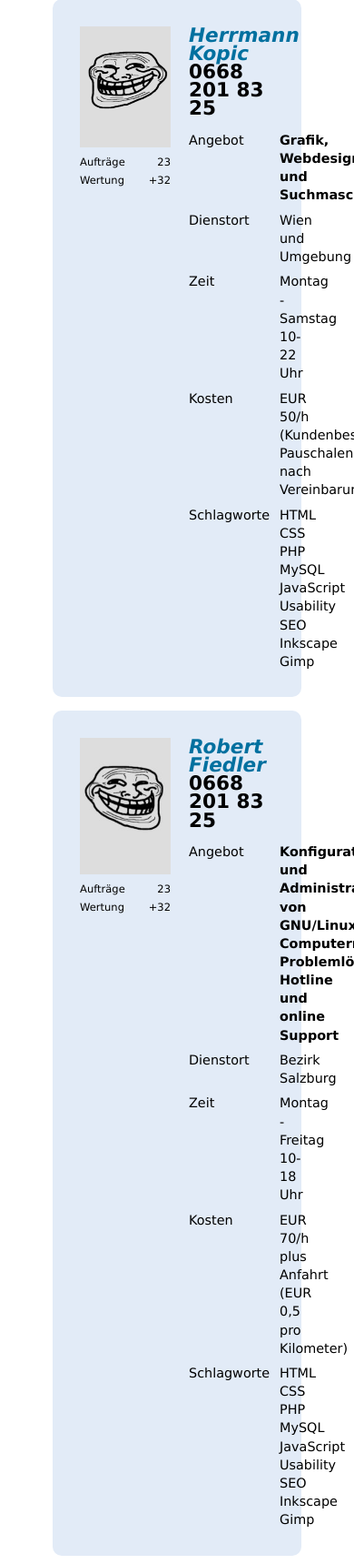
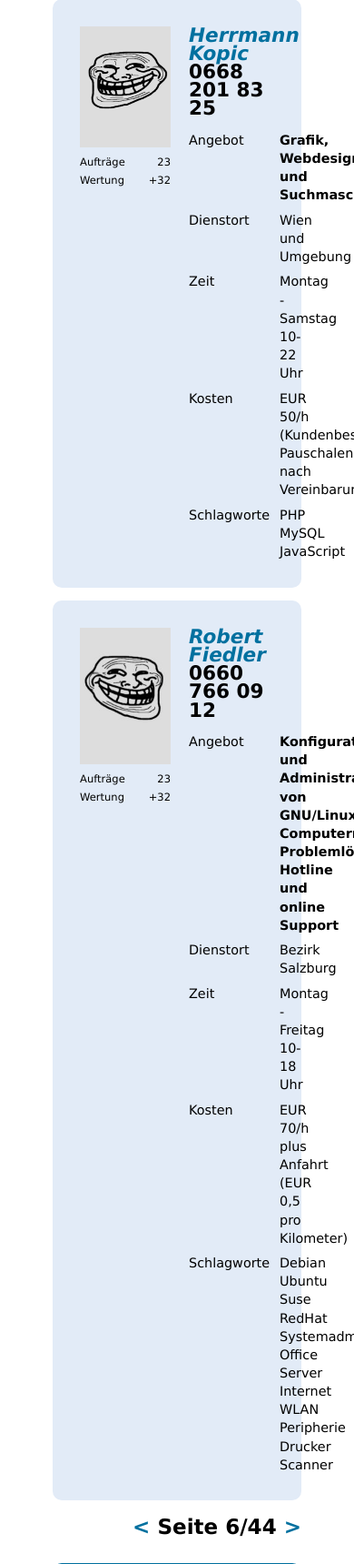
Before and after one commit to kelvan/freieit, a Django app: page / in a window 390 px wide; the page is wider, and only the part inside the window is pictured. Shown: the part 300-2019 px from the top of that part at 91% size. Run offline with Django 3.2, Linux system fonts and the light colour scheme; data comes from the database, SQL or seed files in the repository.

Commit message:
phone,tags in template

```diff
--- a/freieit/models.py
+++ b/freieit/models.py
@@ -5,7 +5,7 @@
   tag = models.CharField(max_length=512)
 
   def __str__(self):
-    return str(self.tag) + ' [' + str(self.id) + ']'
+    return self.tag
 
 class ExpertProfile(models.Model):
 
--- a/templates/experts.html
+++ b/templates/experts.html
@@ -21,7 +21,7 @@
     </table>
   </div>
   <header>
-    <h2><a href="mailto:{{e.user.email}}" title="E-Mail senden">{{e.name}}</a> 0668 201 83 25</h2>
+    <h2><a href="mailto:{{e.user.email}}" title="E-Mail senden">{{e.name}}</a> {{e.phone}}</h2>
   </header>
   <dl>
     <dt>Angebot</dt>
@@ -33,7 +33,7 @@
     <dt>Kosten</dt>
     <dd>{{e.charges}}</dd>
     <dt>Schlagworte</dt>
-    <dd>HTML CSS PHP MySQL JavaScript Usability SEO Inkscape Gimp</dd>
+    <dd>{{ e.keywords.all|join:" " }}</dd>
   </dl>
 </div>
 
```
